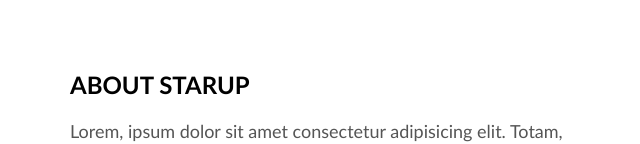
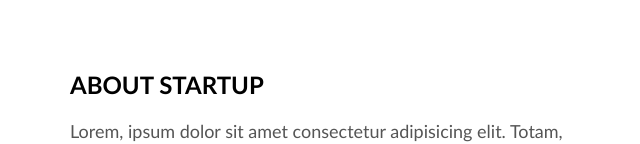
Before and after one commit to RimantasZiedelis/5-comming-soon, a website: page index.html in a window 1280 px wide. Shown: the part 810-954 px from the top of the page, 70-710 px from the left. Drawn offline with Linux system fonts and the light colour scheme.

Commit message:
bloody change

```diff
--- a/index.html
+++ b/index.html
@@ -46,7 +46,7 @@
     <main class="container">
       <div class="row">
       <div class="left-column">
-        <h2 class="section-title">About Starup</h2>
+        <h2 class="section-title">About Startup</h2>
         <p class="section-describtion">Lorem, ipsum dolor sit amet consectetur adipisicing elit.
           Totam, autem facere! Nemo, doloribus quia rerum ipsam ipsum
           maxime dolorem, <a href="#">Matrox</a> quaerat harum quas, temporibus ex nobis
```
